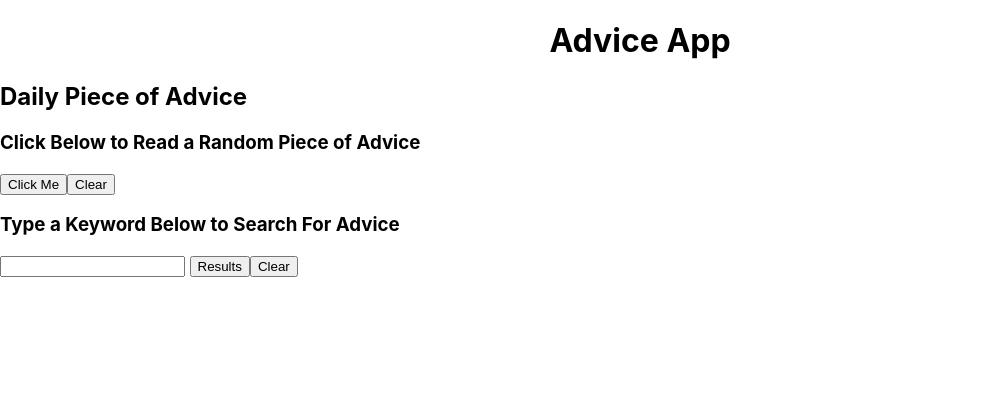
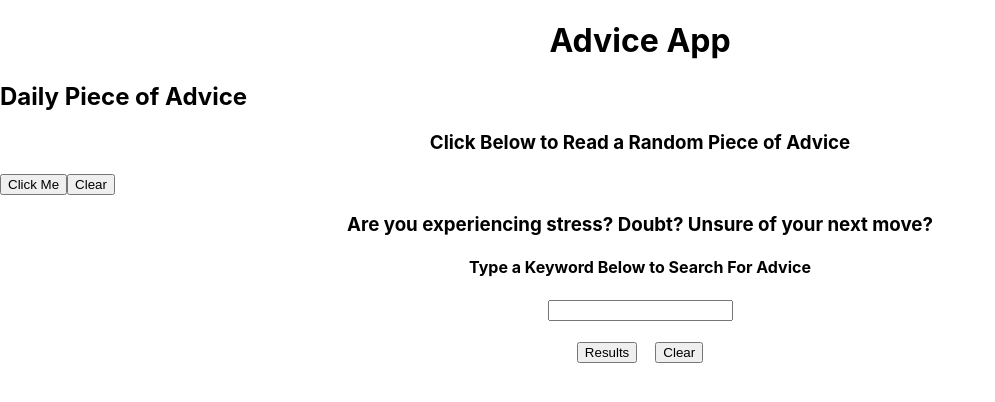
Before and after one commit to caroline223/advice-app, a React (Create React App) app: page / in a window 1280 px wide. Shown: the top 402 px of the page, without its empty margins (0-995 px from the left). Built offline with nearby package versions, Linux system fonts and the light colour scheme.

Commit message:
Adjusted styling features for the search bar

```diff
--- a/src/App.css
+++ b/src/App.css
@@ -36,3 +36,15 @@
     transform: rotate(360deg);
   }
 }
+
+p {
+  text-align: center;
+}
+
+h3 {
+  text-align: center;
+}
+
+h4{
+  text-align: center;
+}
--- a/src/Components/AdviceForm.js
+++ b/src/Components/AdviceForm.js
@@ -71,15 +71,21 @@ function AdviceForm(){
             <p>{randomAdvice}</p>
 
             <div>
-                <h3>Type a Keyword Below to Search For Advice</h3>
-                <input
-                    ref={queryInput}
-                    required
-                    type="text"
-                />&nbsp;
-                    <button onClick={searchSubmit} type="submit">Results</button>
+                <h3>Are you experiencing stress? Doubt? Unsure of your next move?</h3>
+                <h4>Type a Keyword Below to Search For Advice</h4>
+                    <div style={{textAlign: 'center'}}>
+                        <input
+                            ref={queryInput}
+                            required
+                            type="text"
+                        />
+                    </div>
+                &nbsp;
+                <div style={{textAlign: 'center'}}>
+                    <button onClick={searchSubmit} type="submit">Results</button>&nbsp;&nbsp;&nbsp;&nbsp;
                     <button onClick={clearSearchInfo} type="submit">Clear</button>
-                <p style={{textAlign: 'center'}}>{query}</p>
+                </div>
+                <p>{query}</p>
             </div>
         </div>
     )
```
